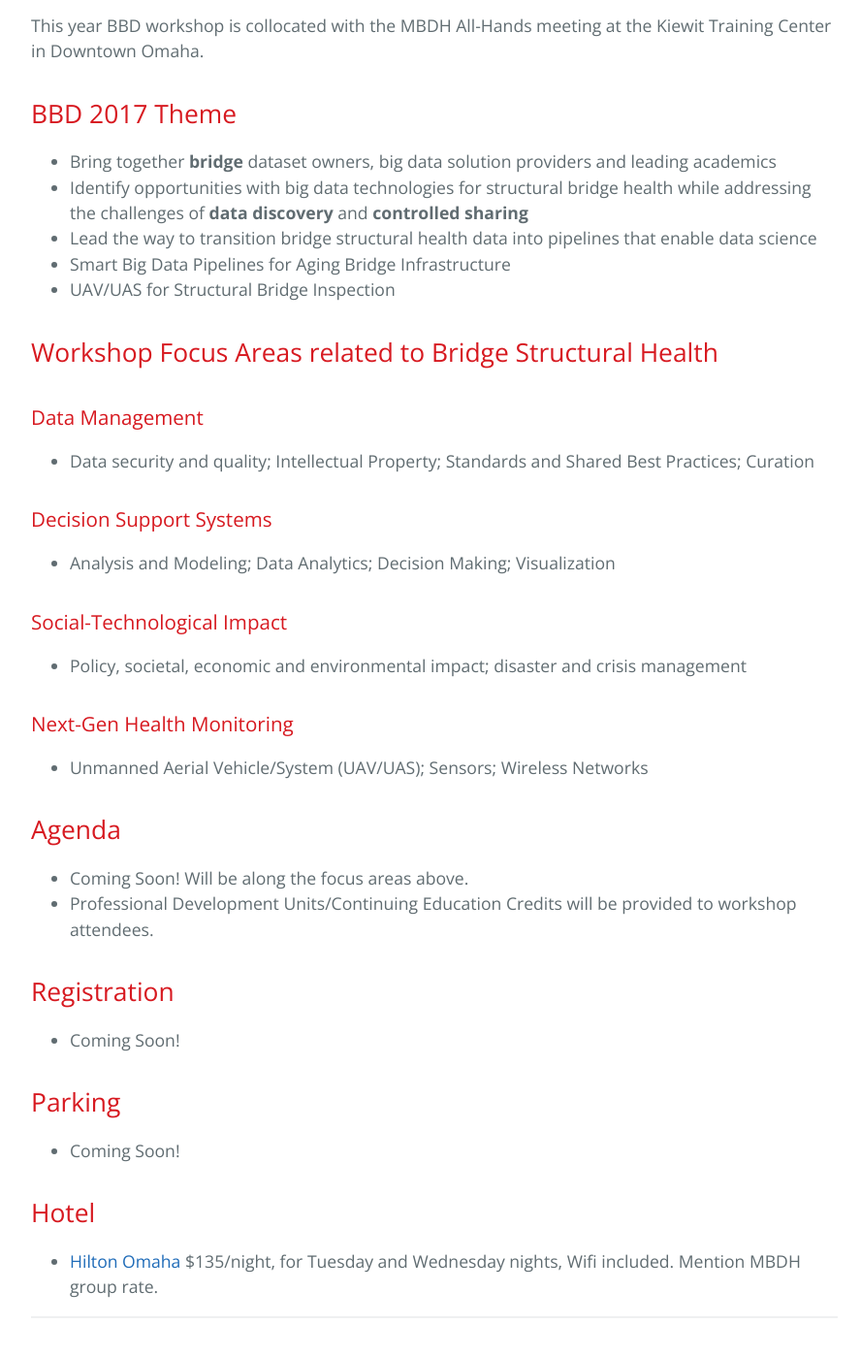
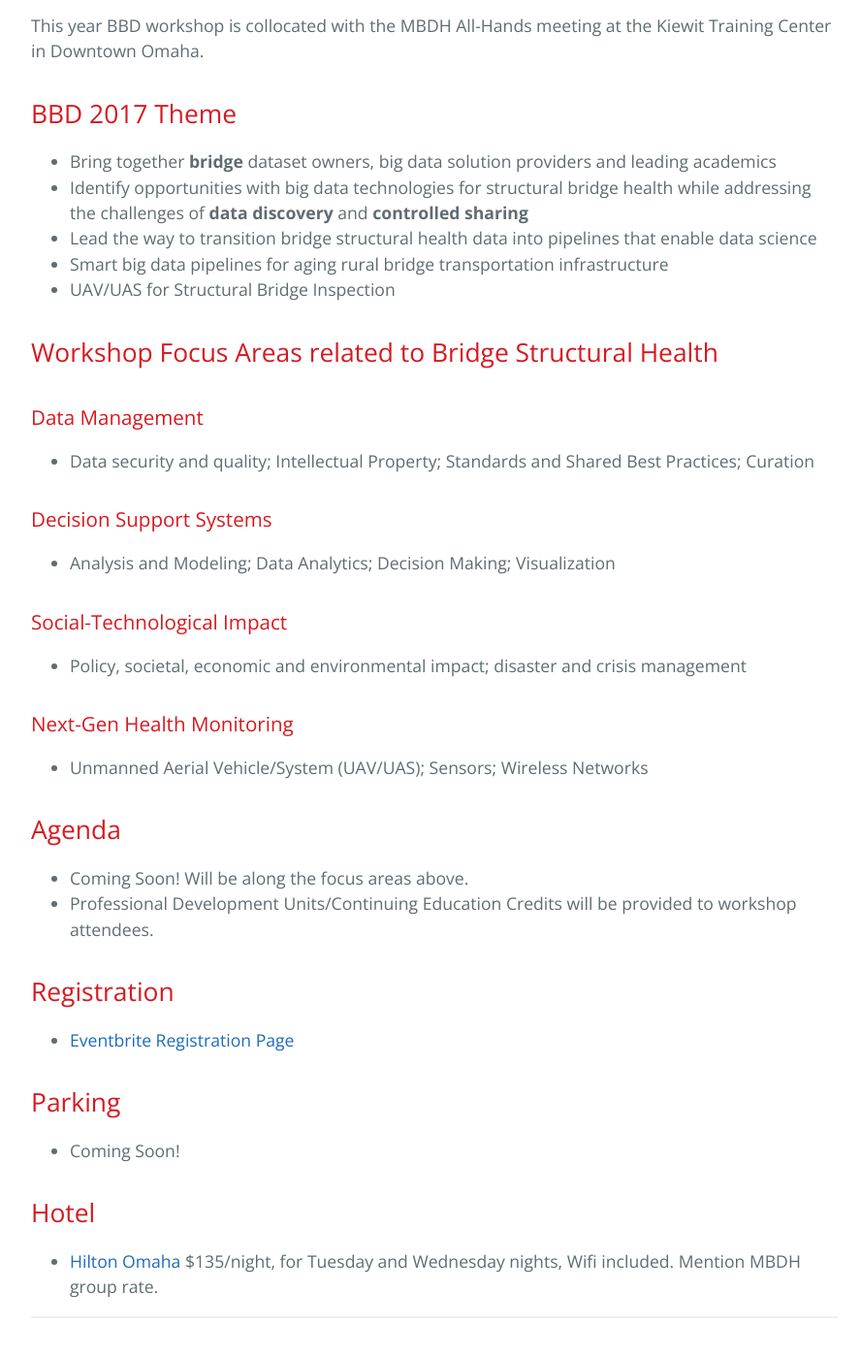
Before and after one commit to BridgingBigData/BridgingBigData.github.io, a Jekyll site: the page built from pages/bbd2017.md, in a window 1280 px wide and 1400 px high, scrolled down 933 px. Shown: the whole window at 97% size, without its empty margins (192-1080 px from the left). Built offline with Jekyll 4.4.1, drawn with Linux system fonts in a browser that asks for light colours.

Commit message:
Update bbd2017.md

```diff
--- a/pages/bbd2017.md
+++ b/pages/bbd2017.md
@@ -17,7 +17,7 @@ This year BBD workshop is collocated with the MBDH All-Hands meeting at the Kiew
 - Bring together **bridge** dataset owners, big data solution providers and leading academics
 - Identify opportunities with big data technologies for structural bridge health while addressing the challenges of **data discovery** and **controlled sharing**
 - Lead the way to transition bridge structural health data into pipelines that enable data science
-- Smart Big Data Pipelines for Aging Bridge Infrastructure
+- Smart big data pipelines for aging rural bridge transportation infrastructure
 - UAV/UAS for Structural Bridge Inspection
 
 ## Workshop Focus Areas related to Bridge Structural Health
@@ -38,7 +38,7 @@ This year BBD workshop is collocated with the MBDH All-Hands meeting at the Kiew
 - Professional Development Units/Continuing Education Credits will be provided to workshop attendees.
 
 ## Registration
-- Coming Soon!
+- [Eventbrite Registration Page](https://www.eventbrite.com/e/bridging-big-data-2017-workshop-bbd-2017-registration-36686870417)
 
 ## Parking
 - Coming Soon!
```
